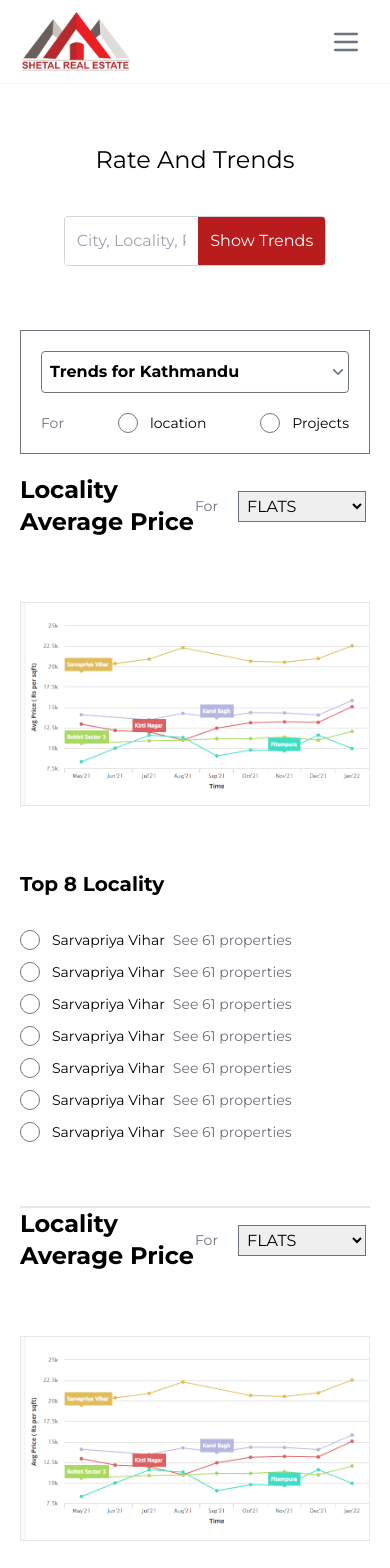
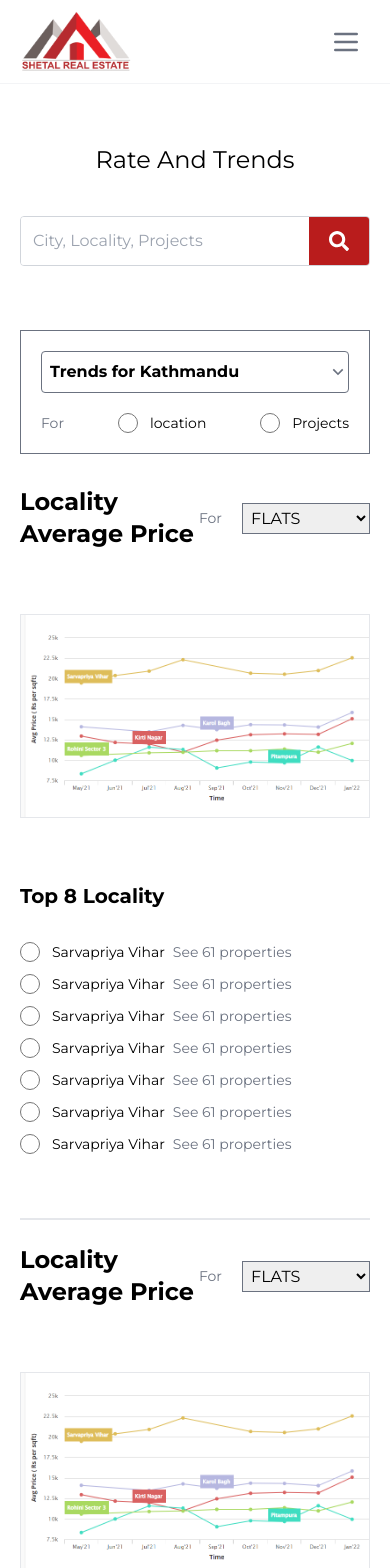
Before and after one commit to nikhilpantha/sheetalproperty, a React (Create React App) app: page /rateandtrend in a window 390 px wide. Shown: the top 1568 px of the page. Built offline with nearby package versions, Linux system fonts and the light colour scheme.

Commit message:
search function

```diff
--- a/src/components/Common/header/TopBar.jsx
+++ b/src/components/Common/header/TopBar.jsx
@@ -5,7 +5,7 @@ import UserLogin from "./UserLogin";
 
 const TopBar = () => {
   const [r, setR] = useState(false);
-  const [logged, setLogged] = useState(true);
+  const [logged, setLogged] = useState(false);
 
   return (
     <>
--- a/src/components/Login/Register.jsx
+++ b/src/components/Login/Register.jsx
@@ -29,7 +29,7 @@ const Register = () => {
               placeholder="Username or Email"
             />
           </label>
-          <label className="flex space-x-3 border-b-2 border-gray-400 py-3 pl-2 items-center">
+          <label className="flex space-x-3 border-b-2 border-gray-400 py-2 px-3 items-center">
             <MdEmail className="w-7 h-7 text-gray-400" />
             <input
               type="email"
--- a/src/components/RateAndTrends/SingleRate.jsx
+++ b/src/components/RateAndTrends/SingleRate.jsx
@@ -4,8 +4,8 @@ import { RiArrowDownSLine } from "react-icons/ri";
 const SingleRate = ({ item }) => {
   console.log(item);
   return (
-    <div className="md:p-5 lg:py-10">
-      <div className="grid grid-cols-2">
+    <div className="py-3 md:p-5 lg:py-10">
+      <div className="flex justify-between md:grid md:grid-cols-2">
         <div className="font-bold text-2xl">{item.title}</div>
         <div className="flex space-x-5 items-center">
           <span className="text-gray-500 text-sm">For</span>
--- a/src/pages/EmiCalculatorPage.jsx
+++ b/src/pages/EmiCalculatorPage.jsx
@@ -4,7 +4,7 @@ import EmiCalculator from "../components/Common/EmiCalculator";
 const EmiCalculatorPage = () => {
   return (
     <div className="py-10">
-      <h1 className="text-center text-3xl pb-10">EMI Calculator</h1>
+      <h1 className="text-center  text-3xl pb-10">EMI Calculator</h1>
       <EmiCalculator />
     </div>
   );
--- a/src/pages/RateAndTrends.jsx
+++ b/src/pages/RateAndTrends.jsx
@@ -1,4 +1,5 @@
 import React from "react";
+import { FaSearch } from "react-icons/fa";
 import { RiArrowDownSLine } from "react-icons/ri";
 import { rateAndTrand } from "../components/Object/rateAndTrand";
 import SingleRate from "../components/RateAndTrends/SingleRate";
@@ -8,13 +9,16 @@ const RateAndTrends = () => {
     <div className="p-5 lg:p-10">
       <div className="text-center py-10 text-2xl">Rate And Trends</div>
       <div className="flex justify-center w-full">
-        <div className="flex justify-center w-3/4 lg:w-1/2 border border-gray-300 rounded overflow-hidden">
+        <div className="flex justify-center w-full sm:w-3/4 lg:w-1/2 border border-gray-300 rounded overflow-hidden">
           <input
-            className="w-full p-3"
+            className="w-full p-3 outline-none"
             placeholder="City, Locality, Projects"
           />
-          <button className="bg-red-700 text-white w-auto p-3 whitespace-nowrap">
-            Show Trends
+          <button className="bg-red-700 text-white w-auto px-5 p-3 whitespace-nowrap">
+            <span className="hidden sm:block">Show Trends</span>
+            <snap className="block sm:hidden">
+              <FaSearch className="w-5 h-5" />
+            </snap>
           </button>
         </div>
       </div>
```
